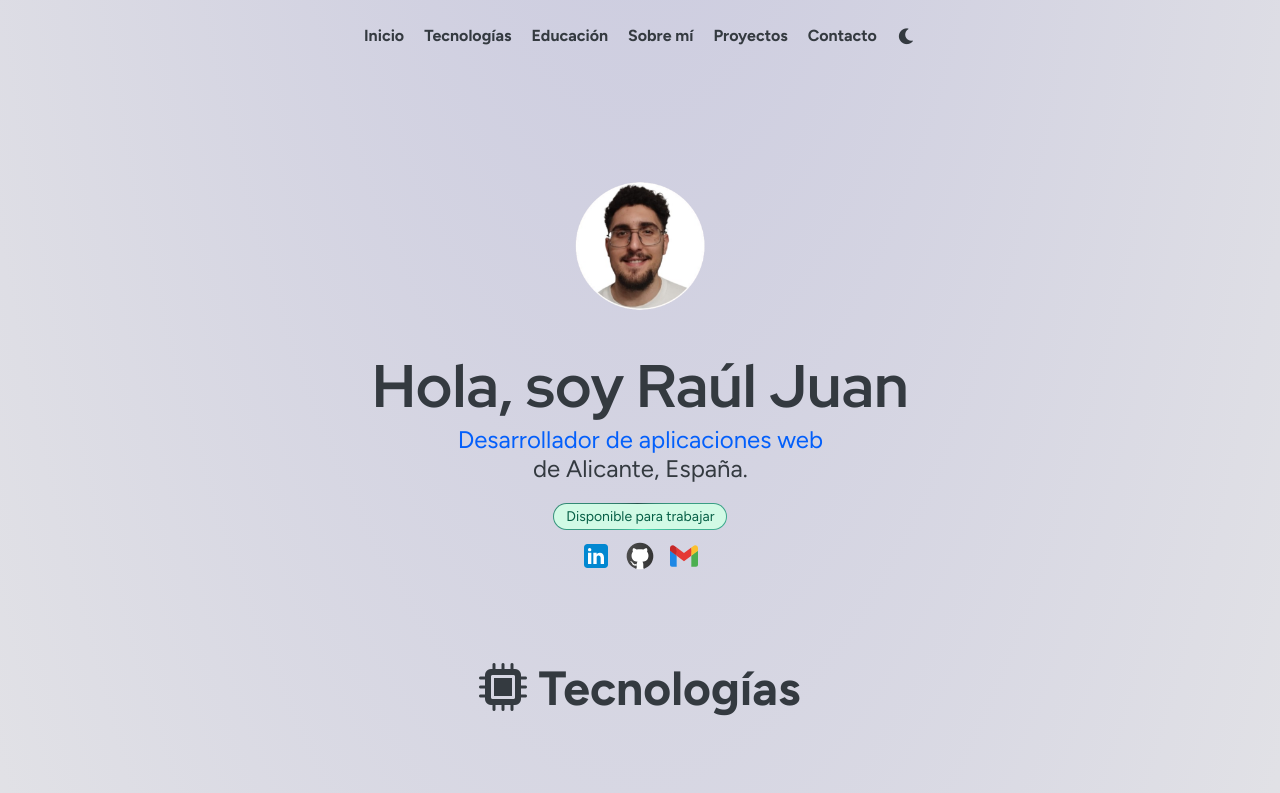
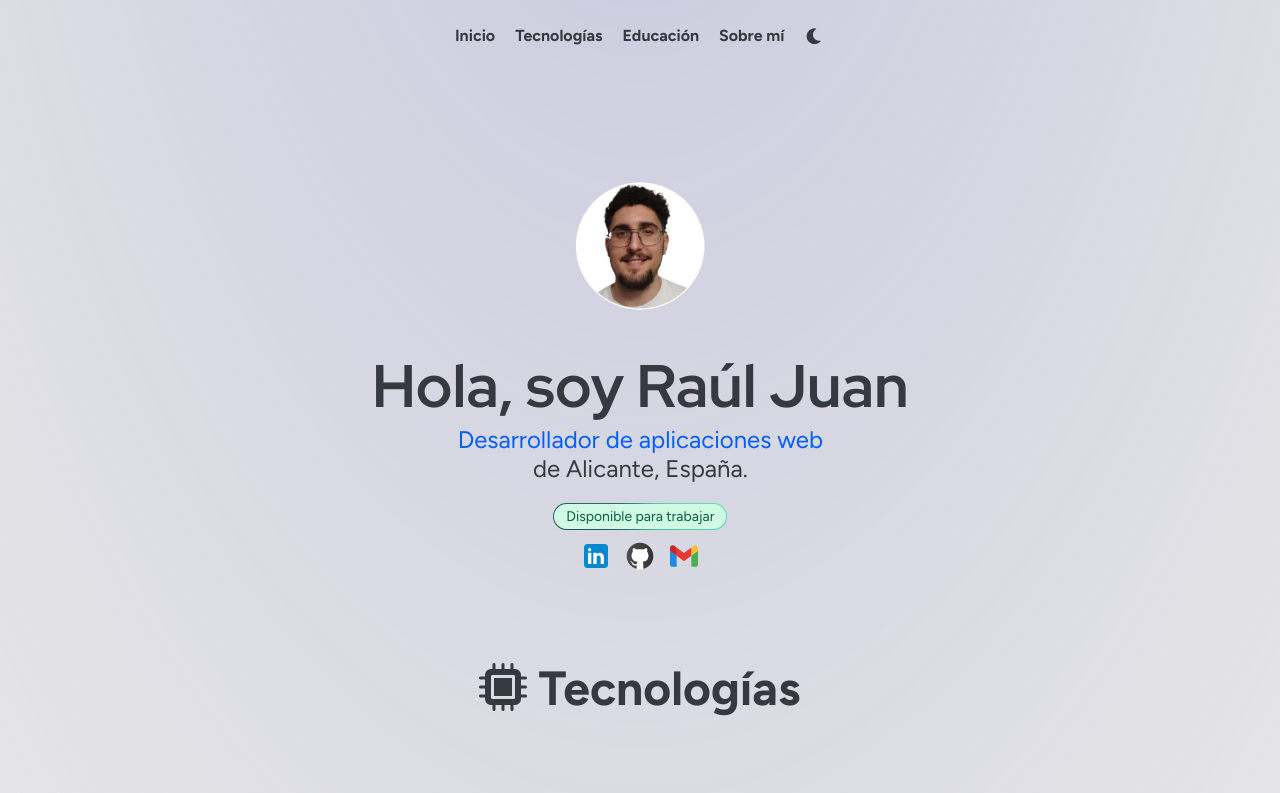
Before and after one commit to SrLopus/Portfolio, a React (Vite) app: page / in a window 1280 px wide. Shown: the top 793 px of the page. Built offline with nearby package versions, Linux system fonts and the light colour scheme.

Commit message:
Elimina la sección de proyectos del componente App y la navegación, y ajusta la altura del contenedor principal a auto en style.css. Agrega estilos para formularios en style.css.

```diff
--- a/src/App.jsx
+++ b/src/App.jsx
@@ -8,7 +8,6 @@ import 'animate.css';
 import Tecnologias from "./components/Carrusel.jsx";
 import Card from "./components/Card.jsx"
 import Terminal from "./components/Terminal.jsx";
-import Proyectos from "./components/Proyectos.jsx";
 import daw from "./assets/img/imagenDaw.png";
 import smr from "./assets/img/imagenSmr.png";
 import { dawTec, smrTec } from "./utils/tecnologias.js";
@@ -73,9 +72,7 @@ function App(){
       <div data-aos="fade-up" data-aos-offset="200">
         <Terminal></Terminal>
       </div><br/>
-      <p id="proyectos"></p><br/>
-      <h1 className="tituloSection" data-aos="fade-up" data-aos-offset="200"><i className="fa-solid fa-user"></i> Proyectos</h1>
-      <Proyectos></Proyectos>
+
     </div>
   );
 };
--- a/src/components/Navbar.jsx
+++ b/src/components/Navbar.jsx
@@ -25,8 +25,6 @@ function NavBar({ toggleModo, modo }){
       <a href="#tecnologias" className="btn-nav">Tecnologías</a>
       <a href="#educacion" className="btn-nav">Educación</a>
       <a href="#sobre-mi" className="btn-nav">Sobre mí</a>
-      <a href="#proyectos" className="btn-nav">Proyectos</a>
-      <a href="#contacto" className="btn-nav">Contacto</a>
       <button className={`fas fa-${modo ? "sun" : "moon"}`} id="btn-modo" onClick={toggleModo}></button>
     </nav>
   );
--- a/src/styles/style.css
+++ b/src/styles/style.css
@@ -221,7 +221,7 @@ html {
 
 #main {
     background: var(--fondo), var(--color-fondo);
-    height: 500vh;
+    height: auto;
     min-height: 200vh;
     display: flex;
     flex-direction: column;
@@ -331,6 +331,14 @@ html {
     font-weight: bold;
     transition: 0.2s;
 }
+
+form {
+    display: flex;
+    flex-direction: column;
+    gap: 10px;
+    width: 300px;
+}
+
 
 .hidden {
     opacity: 0;
```
